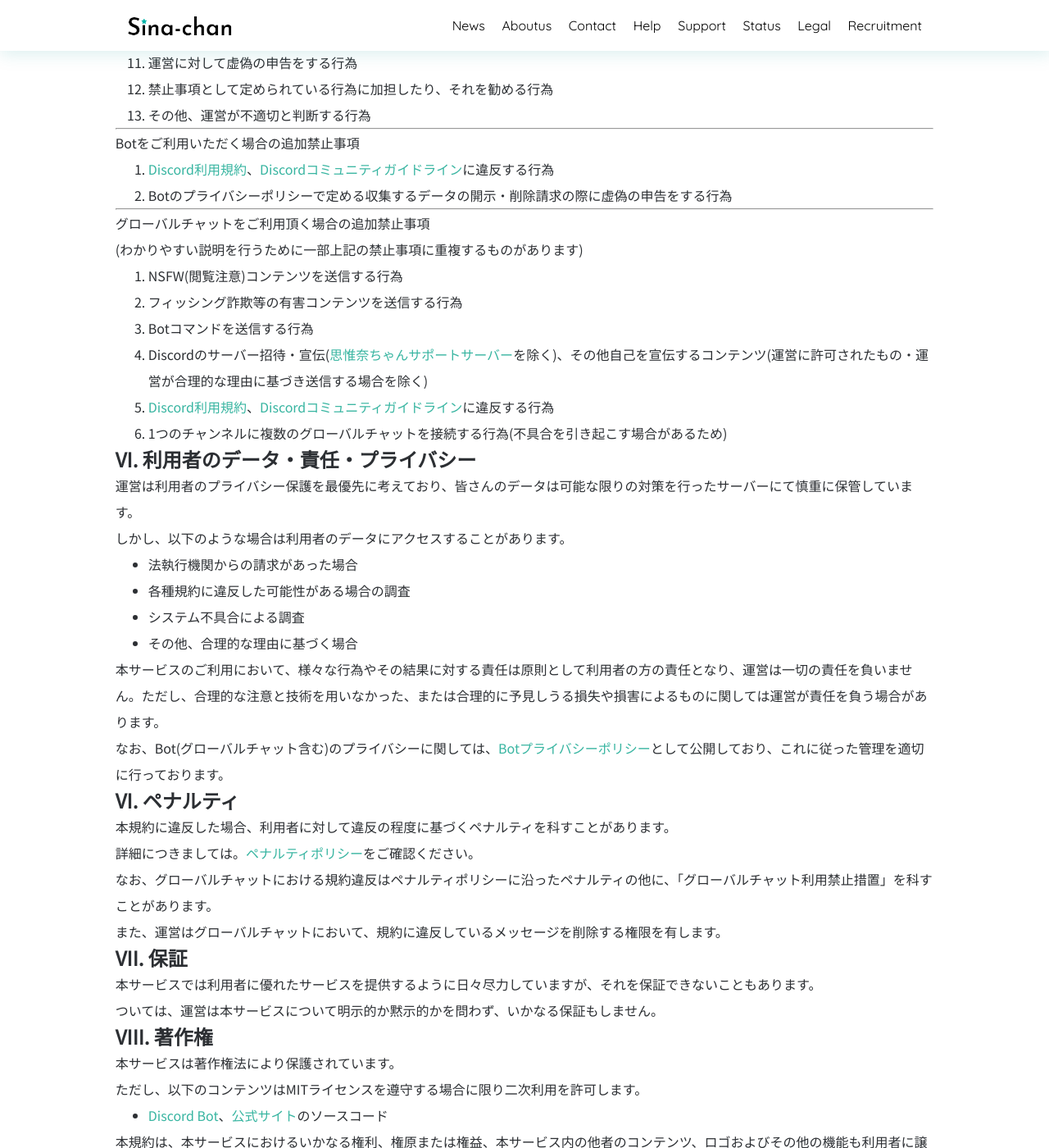
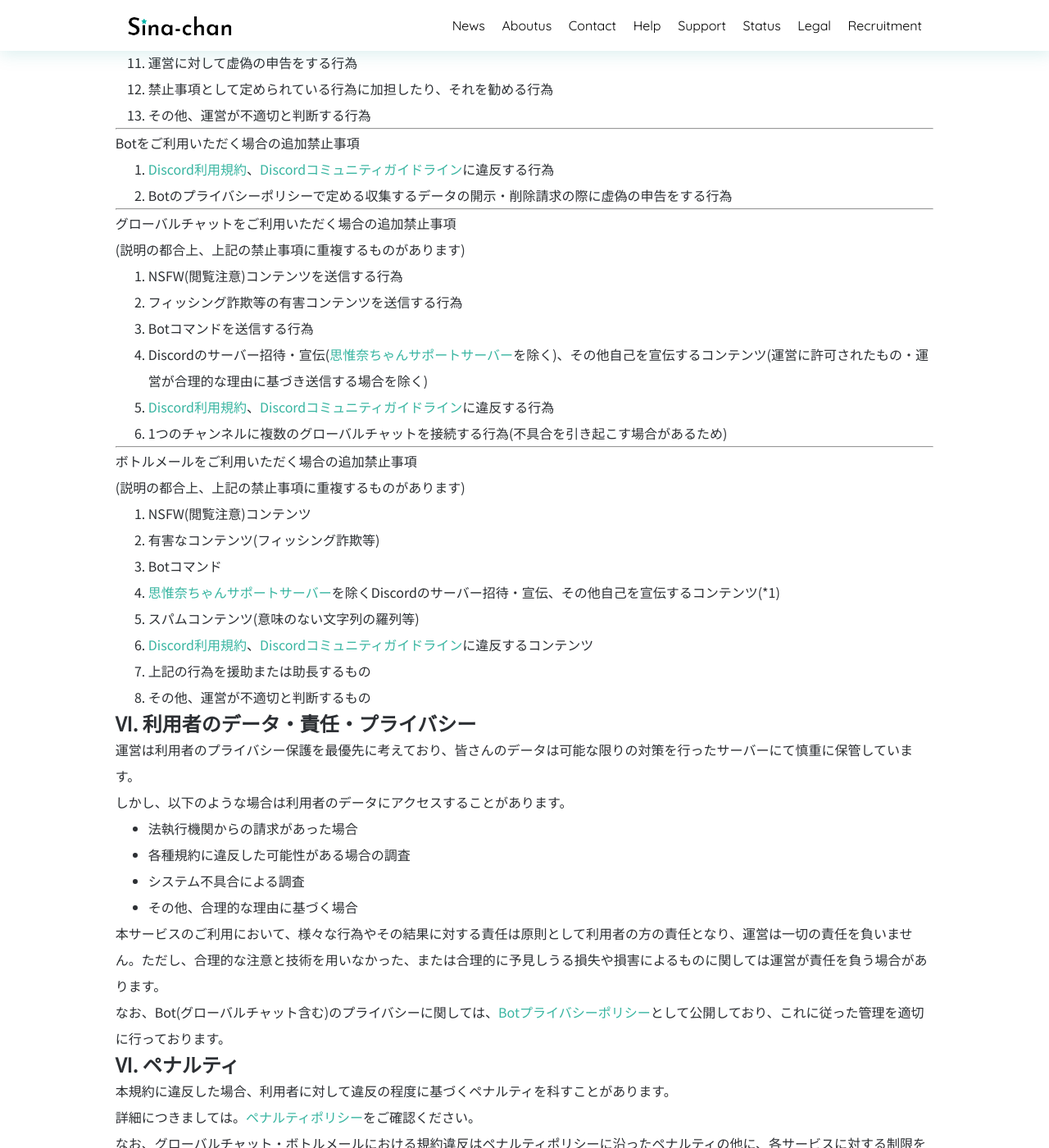
Before and after one commit to SinaKitagami/sinakitagami.github.io, a Jekyll site: the page built from _posts/legal/2023-10-04-use-guideline.md, in a window 1280 px wide and 1400 px high, scrolled down 1426 px. Shown: the whole window at 82% size. Built offline with Jekyll 4.4.1, drawn with Linux system fonts in a browser that asks for light colours; nearby versions of some CDN libraries; a script that is not in the unit is left out; some of the changed text lies outside the part shown.

Commit message:
guildline update

```diff
--- a/_posts/legal/2023-10-04-use-guideline.md
+++ b/_posts/legal/2023-10-04-use-guideline.md
@@ -70,9 +70,9 @@ Botをご利用いただく場合の追加禁止事項
 
 ---
 
-グローバルチャットをご利用頂く場合の追加禁止事項
+グローバルチャットをご利用いただく場合の追加禁止事項
 
-(わかりやすい説明を行うために一部上記の禁止事項に重複するものがあります)
+(説明の都合上、上記の禁止事項に重複するものがあります)
 
 1. NSFW(閲覧注意)コンテンツを送信する行為
 2. フィッシング詐欺等の有害コンテンツを送信する行為
@@ -80,6 +80,21 @@ Botをご利用いただく場合の追加禁止事項
 4. Discordのサーバー招待・宣伝(<a href="{{site.url}}/discord" class="a-orange">思惟奈ちゃんサポートサーバー</a>を除く)、その他自己を宣伝するコンテンツ(運営に許可されたもの・運営が合理的な理由に基づき送信する場合を除く)
 5. <a href="https://discord.com/terms" class="a-orange">Discord利用規約</a>、<a href="https://discord.com/guidelines" class="a-orange">Discordコミュニティガイドライン</a>に違反する行為
 6. 1つのチャンネルに複数のグローバルチャットを接続する行為(不具合を引き起こす場合があるため)
+
+---
+
+ボトルメールをご利用いただく場合の追加禁止事項
+
+(説明の都合上、上記の禁止事項に重複するものがあります)
+
+1. NSFW(閲覧注意)コンテンツ
+2. 有害なコンテンツ(フィッシング詐欺等)
+3. Botコマンド
+4. <a href="{{site.url}}/discord" class="a-orange">思惟奈ちゃんサポートサーバー</a>を除くDiscordのサーバー招待・宣伝、その他自己を宣伝するコンテンツ(*1)
+5. スパムコンテンツ(意味のない文字列の羅列等)
+6. <a href="https://discord.com/terms" class="a-orange">Discord利用規約</a>、<a href="https://discord.com/guidelines" class="a-orange">Discordコミュニティガイドライン</a>に違反するコンテンツ
+7. 上記の行為を援助または助長するもの
+8. その他、運営が不適切と判断するもの
 
 ## VI. 利用者のデータ・責任・プライバシー
 
@@ -102,7 +117,7 @@ Botをご利用いただく場合の追加禁止事項
 
 詳細につきましては。<a href="{{site.url}}/legal/penalty" class="a-orange">ペナルティポリシー</a>をご確認ください。
 
-なお、グローバルチャットにおける規約違反はペナルティポリシーに沿ったペナルティの他に、「グローバルチャット利用禁止措置」を科すことがあります。
+なお、グローバルチャット・ボトルメールにおける規約違反はペナルティポリシーに沿ったペナルティの他に、各サービスに対する制限を科すことがあります。
 
 また、運営はグローバルチャットにおいて、規約に違反しているメッセージを削除する権限を有します。
 
@@ -146,3 +161,17 @@ Botをご利用いただく場合の追加禁止事項
 
 1. メッセージの送信に失敗(ブロック)された場合<br>ペナルティは科されません。<br>ただし、自動モデレーションの機能をオフにすることができないため、同様のメッセージを再度送信しようとしても失敗する点にはご留意ください。
 2. 自動的にグローバルチャットBANをされてしまった場合<br>運営により解除されます。ただし、場合によっては気づいていない場合もあるため、可能でしたら<a href="{{site.url}}/discord" class="a-orange">サポートサーバー</a>のお問い合わせチャンネルに「特例措置」のタグをつけて申告いただけると幸いです。
+
+---
+
+(以下、ボトルメールにおける補足)
+
+## XI. コンテンツモデレーション
+
+禁止事項に該当するメッセージの送信を防止するためにコンテンツモデレーションを実施しています。
+
+利用者により送信されたものは、送信リクエストとして全てボトルメールモデレーターに通知されます。
+
+通知を確認したボトルメールモデレーターにより承認されるとどこかのサーバーへ送信されます。
+
+そのため、送信してから他のサーバーへ送信されるまでお時間をいただく場合があります。
```
